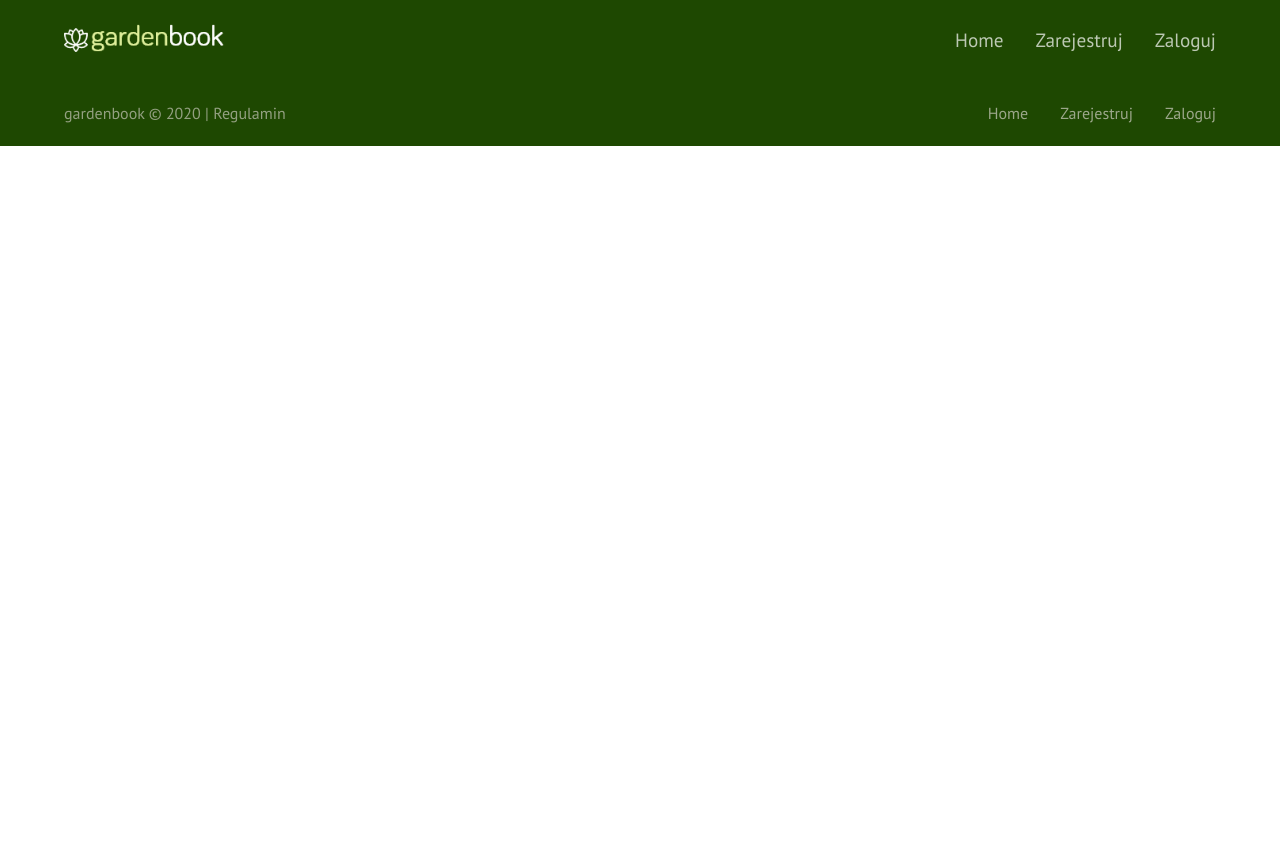
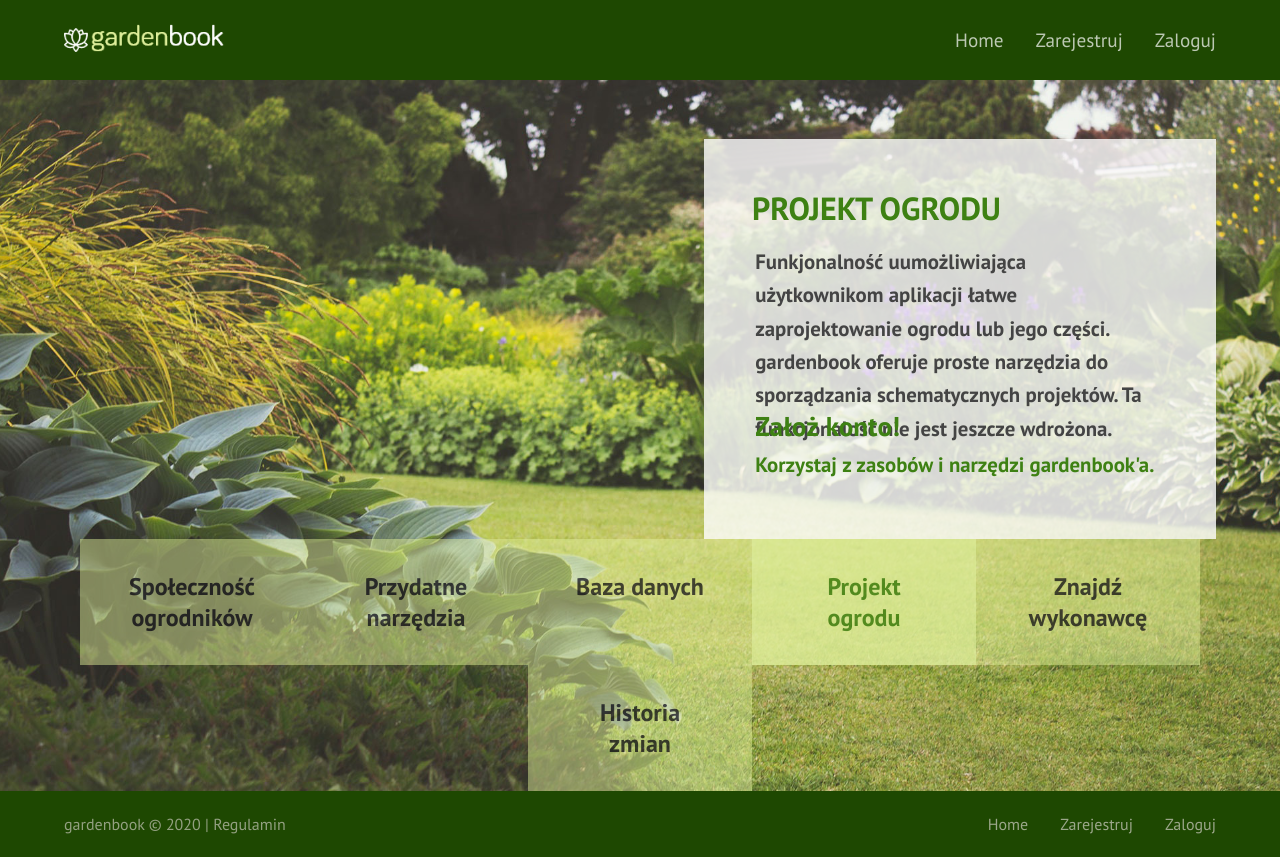
Before and after one commit to hajczek/gardenbook, a React (Create React App) app in the folder client/: page /projekt-ogrodu in a window 1280 px wide. Before the commit the page ends 800 px from the top, so only its background shows below. Built offline with nearby package versions, Linux system fonts and the light colour scheme; no server answers.

Commit message:
Fixed wrong name for one box with more info on main page

```diff
--- a/client/src/components/Page/MoreInfo.js
+++ b/client/src/components/Page/MoreInfo.js
@@ -18,10 +18,10 @@ const MoreInfo = () => {
       >
         Przydatne narzędzia
       </NavLink>
-      <NavLink to="/magazyn-danych" exact={true} activeClassName="is-active">
-        Magazyn danych
+      <NavLink to="/baza-danych" exact={true} activeClassName="is-active">
+        Baza danych
       </NavLink>
-      <NavLink to="/plan-ogrodu" exact={true} activeClassName="is-active">
+      <NavLink to="/projekt-ogrodu" exact={true} activeClassName="is-active">
         Projekt ogrodu
       </NavLink>
       <NavLink to="/znajdz-wykonawce" exact={true} activeClassName="is-active">
--- a/client/src/components/Page/MoreInfoComponents/ChangeHistory.js
+++ b/client/src/components/Page/MoreInfoComponents/ChangeHistory.js
@@ -1,7 +1,7 @@
 import React from "react";
 import MoreInfo from "../MoreInfo";
 
-const KnowledgeExchange = () => {
+const ChangeHistory = () => {
   return (
     <>
       <div className="right-box">
@@ -10,9 +10,9 @@ const KnowledgeExchange = () => {
         </div>
         <div className="scrollBox">
           <p>
-            gardenbook umożliwia gromadzenie wprowadzanych w aplikacji zmian.
-            Dzięki temu użytkownik ma wgląd w historię swoich działań. Ta
-            funkcjonalność nie jest jeszcze wdrożona.
+            gardenbook umożliwi gromadzenie wprowadzanych w aplikacji zmian.
+            Dzięki temu użytkownik będzie miał wgląd w historię swoich działań.
+            Ta funkcjonalność nie jest jeszcze wdrożona.
           </p>
           <p className="slogan-green">
             <span>Założ konto!</span>
@@ -26,4 +26,4 @@ const KnowledgeExchange = () => {
   );
 };
 
-export default KnowledgeExchange;
+export default ChangeHistory;
--- a/client/src/components/Page/MoreInfoComponents/DataMagazine.js
+++ b/client/src/components/Page/MoreInfoComponents/DataMagazine.js
@@ -12,7 +12,7 @@ const DataMagazine = () => {
           <p>
             gardenbook oferuje swoim użytkownikom gromadzenie danych dotyczących
             ilości roślin i materiałów znajdujących się na stanie ogrodu.
-            Umożliwia to łatwe zardządzanie posiadanymi zasobami.
+            Umożliwia to łatwe zarzdządzanie posiadanymi zasobami.
           </p>
           <p className="slogan-green">
             <span>Założ konto!</span>
--- a/client/src/components/Page/MoreInfoComponents/GardenPlan.js
+++ b/client/src/components/Page/MoreInfoComponents/GardenPlan.js
@@ -6,14 +6,14 @@ const GardenPlan = () => {
     <>
       <div className="right-box">
         <div className="title">
-          <h1>Plan Twojego ogrodu</h1>
+          <h1>Projekt ogrodu</h1>
         </div>
         <div className="scrollBox">
           <p>
-            Funkjonalność ułatwiająca użytkownikom aplikacji zaprojektowanie
-            ogrodu lub jego części. gardenbook oferuje proste narzędzia do
-            sporządzania schematycznych projektów. Ta funkcjonalość nie jest
-            jeszcze wdrożona.
+            Funkjonalność uumożliwiająca użytkownikom aplikacji łatwe
+            zaprojektowanie ogrodu lub jego części. gardenbook oferuje proste
+            narzędzia do sporządzania schematycznych projektów. Ta funkcjonalość
+            nie jest jeszcze wdrożona.
           </p>
           <p className="slogan-green">
             <span>Założ konto!</span>
--- a/client/src/views/PageCard.js
+++ b/client/src/views/PageCard.js
@@ -44,8 +44,8 @@ const PageCard = () => {
             path="/przydatne-narzedzia"
             component={UsefulTools}
           />
-          <Route exact={true} path="/magazyn-danych" component={DataMagazine} />
-          <Route exact={true} path="/plan-ogrodu" component={GardenPlan} />
+          <Route exact={true} path="/baza-danych" component={DataMagazine} />
+          <Route exact={true} path="/projekt-ogrodu" component={GardenPlan} />
           <Route
             exact={true}
             path="/znajdz-wykonawce"
```
